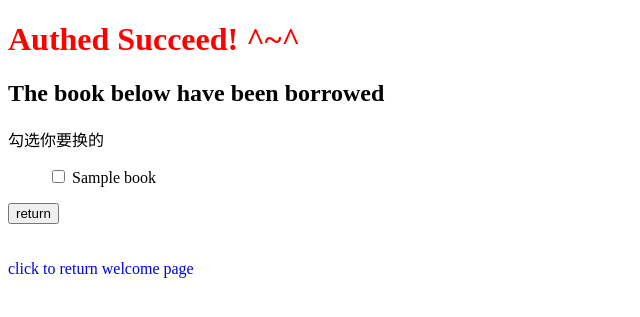
After one commit to xrtdkr/iec_book_manage, a Django app: template iec_book_manage/templates/return_authed.html in a window 1280 px wide. The commit adds this page. Shown: the top 317 px of the page, without its empty margins (0-640 px from the left). Run offline with Django 3.2, Linux system fonts and the light colour scheme; the template is opened without the code that fills it: most values are stand-ins (such as "Sample title", 1, 10 or a date in 2020).

Commit message:
the_fifth_push
wawawa

```diff
--- a/iec_book_manage/books/views.py
+++ b/iec_book_manage/books/views.py
@@ -35,7 +35,7 @@ def secret(request):
                 book.bookTime = now
                 book.save()
             else:
-                return HttpResponse('You commit a copy ^~^')  # 不可以简单粗暴地直接返回http——response改进:1变成重新渲染模板一下的网页提示2使用ajax进行交互
+                return HttpResponse('You commit a copy ^~^')  # 不可以简单粗暴地直接返回httpresponse改进:1变成重新渲染模板一下的网页提示2使用ajax进行交互
             book_list = Book.objects.all()
             return render_to_response('seccret.html', {'book_set': book_list}, context_instance=RequestContext(request))
         else:
--- /dev/null
+++ b/iec_book_manage/templates/return_authed.html
@@ -0,0 +1,37 @@
+<!DOCTYPE HTML PUBLIC "-//W3C//DTD HTML 4.01 Transitional//EN"
+        "http://www.w3.org/TR/html4/loose.dtd">
+<meta http-equiv="Content-Type" content="text/html; charset=UTF-8">
+
+<html>
+<head>
+    <title>authed</title>
+    <style type="text/css">
+<!--
+a {text-transform:none;text-decoration:none;}
+a:hover {text-decoration:underline}
+-->
+</style>
+</head>
+<body>
+<h1 style="color: red">Authed Succeed!  ^~^</h1>
+<h2>The book below have been borrowed </h2>
+<p>勾选你要换的</p>
+<div>
+    <form name="return" action="/return_authed/" method="post">
+    {% csrf_token %}
+    {% if authed_book_list %}
+        {% for book in authed_book_list %}
+            <ul><input name="{{ book.bookName }}" type="checkbox" value=""> {{ book.bookName }}</ul>
+        {% endfor %}
+        <input type="submit" value="return">
+    {% else %}
+        <p>you borrow no book,go and borrow <a href="/borrow/" style="text-emphasis: triangle">one</a>? </p>
+    {% endif %}
+    </form>
+</div>
+<br/>
+<br/>
+<a href="/welcome/" >click to return welcome page</a>
+<br/>
+</body>
+</html>
```
Also changed, not shown: iec_book_manage/templates/return.html (+9 -1 lines), 1 other file.
